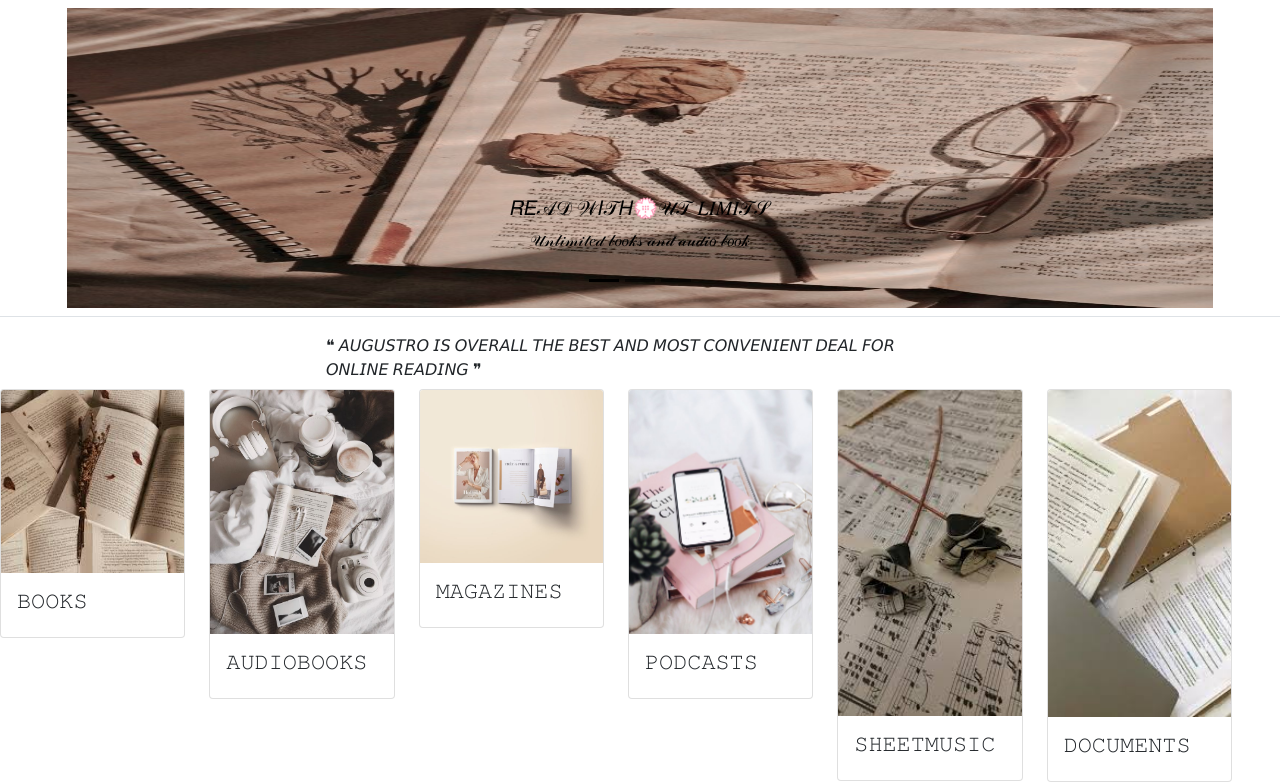
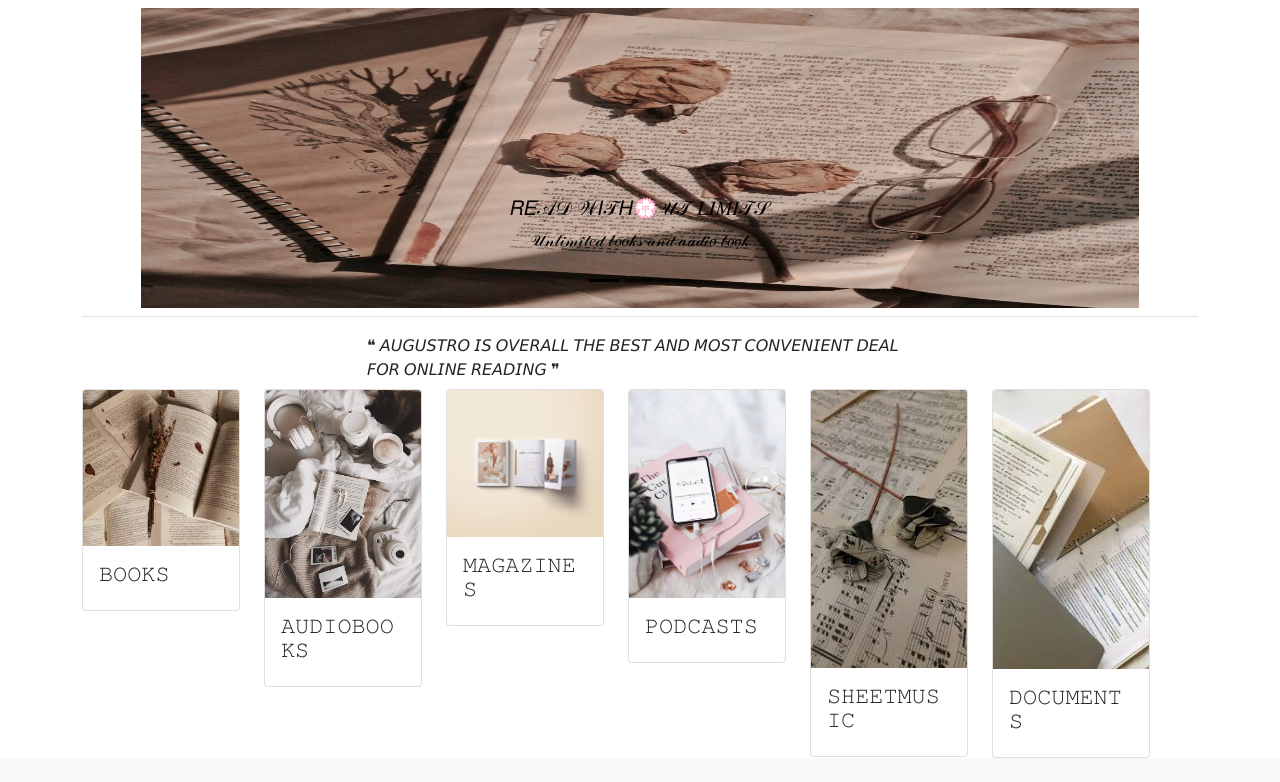
Before and after one commit to parvaeti/AUGUSTRO, a PHP site: page / in a window 1280 px wide. Shown: the part 56-838 px from the top of the page. After the commit the page ends 814 px from the top, so only its background shows below. Run offline with PHP 8.4, Linux system fonts and the light colour scheme.

Commit message:
name changed

```diff
--- a/index.php
+++ b/index.php
@@ -38,7 +38,7 @@
           </div>
         </div>
       </nav>
-<div class="condition">
+<div class="container">
       <div class="row">
         <div class="col col-12 col-sm-12 col-md-12 col-lg-12 col-xl-12">
           <table class="table">
--- a/index2.php
+++ b/index2.php
@@ -10,7 +10,7 @@
     <li class="nav-item">
         <button class="btn btn-secondary" > <a class="nav-link" href="index.html ">𝔹𝔸ℂ𝕂</a></button>
       </li>
-    <div class="condtion">
+    <div class="container">
 
         <div class="row">
             <div class="col "></div>
--- a/index3.php
+++ b/index3.php
@@ -10,7 +10,7 @@
     <li class="nav-item">
         <button class="btn btn-secondary"> <a class="nav-link" href="index.php">𝔹𝔸ℂ𝕂</a></button>
       </li>
-    <div class="condtion">
+    <div class="container">
 
         <div class="row">
             <div class="col "></div>
--- a/index4.php
+++ b/index4.php
@@ -12,7 +12,7 @@
         <button class="btn btn-secondary" type="button"></index></button>
 
       </div>
-    <div class="condition">
+    <div class="container">
         <li class="nav-item">
             <button class="btn btn-secondary"> <a class="nav-link" href="index.php">𝔹𝔸ℂ𝕂</a></button>
           </li>
--- a/index5.php
+++ b/index5.php
@@ -13,7 +13,7 @@
     <h1>▀▄▀▄▀▄▀▄▀▄▀▄▀▄▀▄▀▄▀▄▀▄▀▄▀▄▀▄▀▄▀▄▀▄▀▄▀▄▀▄▀▄▀▄▀▄▀▄</h1>
     <h2>▀▄▀▄▀▄▀▄▀▄▀▄▀▄▀▄▀▄ⒷⒺⓈⓉ ⓈⒺⓁⓁⒾⓃⒼ▀▄▀▄▀▄▀▄▀▄▀▄▀▄▀▄▀▄▀▄▀
     </h2>
- <div class="condition">
+ <div class="container">
      <div class="row">
          <div class="col">
 
```
